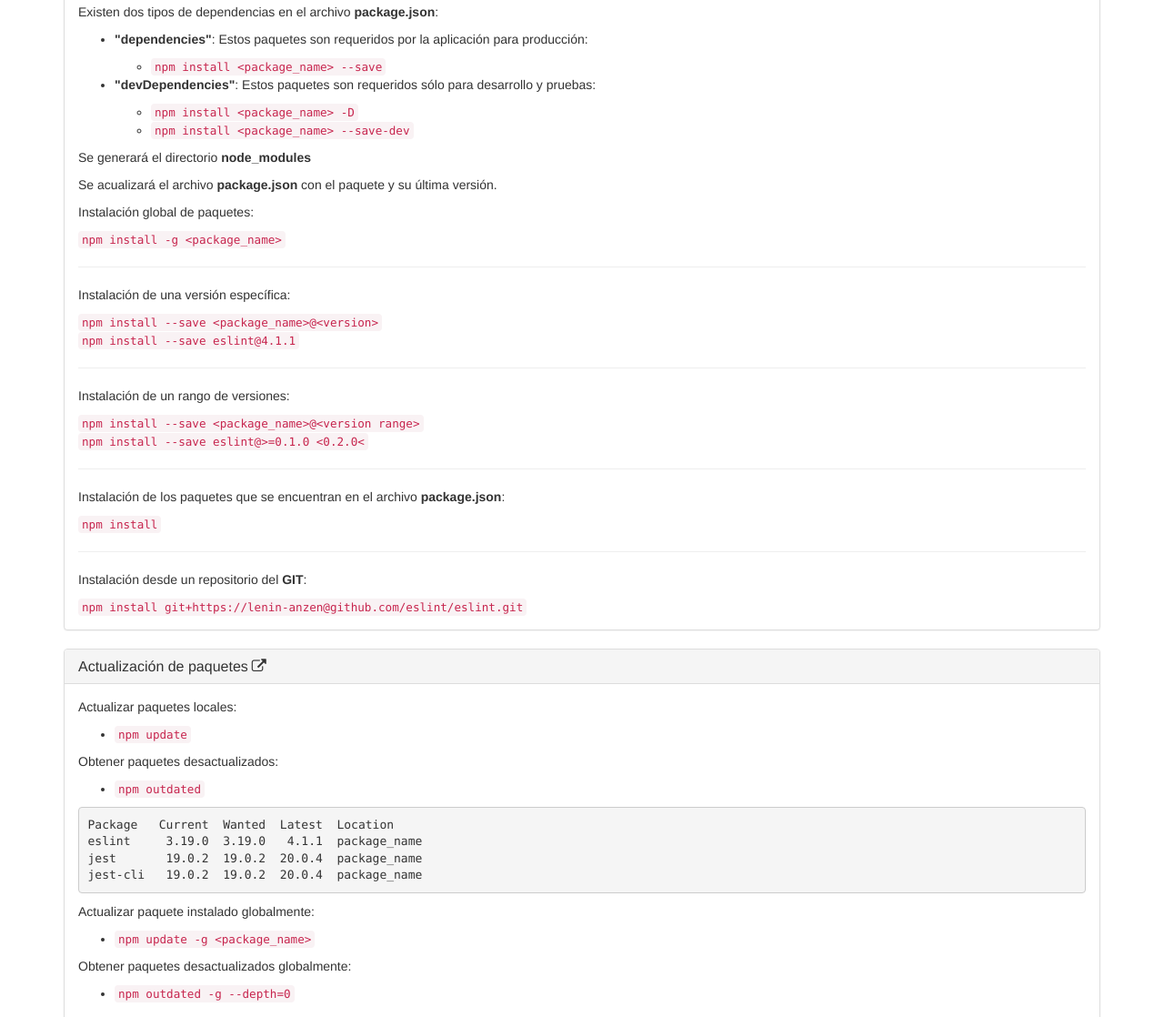
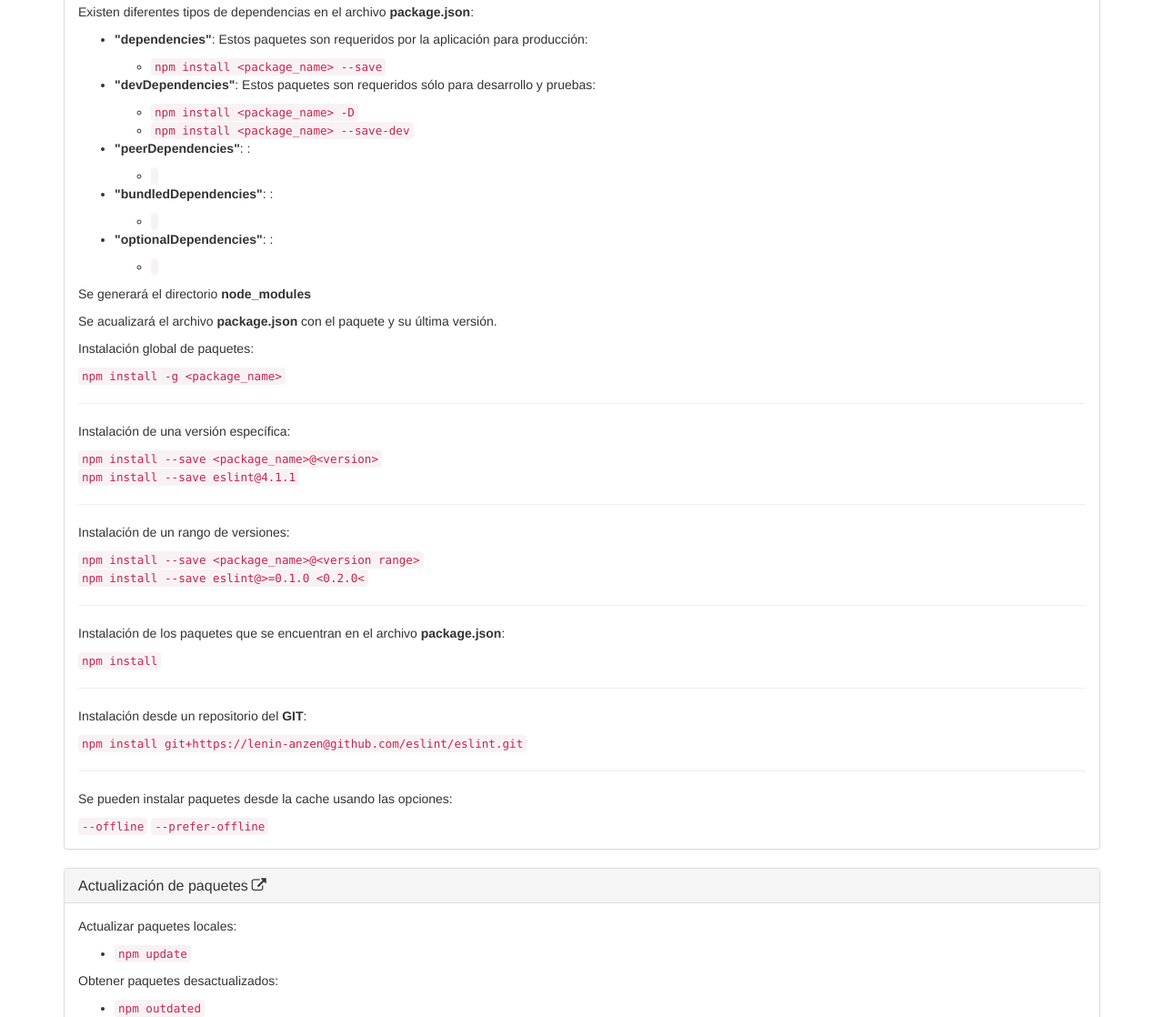
Before and after one commit to lenin-anzen/nodejs-npm, a website: page docs/index.html in a window 1280 px wide. Shown: the part 2815-3933 px from the top of the page at 91% size. Drawn offline with nearby package versions, Linux system fonts and the light colour scheme.

Commit message:
Added installation from Cache and types of dependencies

```diff
--- a/docs/index.html
+++ b/docs/index.html
@@ -270,7 +270,7 @@ nvm use node</code>
                             <p>Para descargar un paquete al directorio <strong>node_modules</strong> dentro del directorio actual:</p>
                             <code>npm install &lt;package_name&gt;</code>
                             <hr>
-                            <p>Existen dos tipos de dependencias en el archivo <strong>package.json</strong>:</p>
+                            <p>Existen diferentes tipos de dependencias en el archivo <strong>package.json</strong>:</p>
                             <ul>
                                 <li>
                                     <p><strong>"dependencies"</strong>: Estos paquetes son requeridos por la aplicación para producción:</p>
@@ -283,6 +283,24 @@ nvm use node</code>
                                     <ul>
                                         <li><code>npm install &lt;package_name&gt; -D</code></li>
                                         <li><code>npm install &lt;package_name&gt; --save-dev</code></li>
+                                    </ul>
+                                </li>
+                                <li>
+                                    <p><strong>"peerDependencies"</strong>: :</p>
+                                    <ul>
+                                        <li><code></code></li>
+                                    </ul>
+                                </li>
+                                <li>
+                                    <p><strong>"bundledDependencies"</strong>: :</p>
+                                    <ul>
+                                        <li><code></code></li>
+                                    </ul>
+                                </li>
+                                <li>
+                                    <p><strong>"optionalDependencies"</strong>: :</p>
+                                    <ul>
+                                        <li><code></code></li>
                                     </ul>
                                 </li>
                             </ul>
@@ -304,6 +322,10 @@ nvm use node</code>
                             <hr>
                             <p>Instalación desde un repositorio del <strong>GIT</strong>:</p>
                             <code>npm install git+https://lenin-anzen@github.com/eslint/eslint.git</code>
+                            <hr>
+                            <p>Se pueden instalar paquetes desde la cache usando las opciones:</p>
+                            <code>--offline</code>
+                            <code>--prefer-offline</code>
                         </div>
                     </div>
                 </div>
--- a/package.json
+++ b/package.json
@@ -13,7 +13,7 @@
     "type": "git",
     "url": "git+https://github.com/lenin-anzen/nodejs-npm.git"
   },
-  "keywords": [],
+  "keywords": ["nodejs", "npm"],
   "author": "",
   "license": "ISC",
   "bugs": {
```
Also changed, not shown: README.md.
